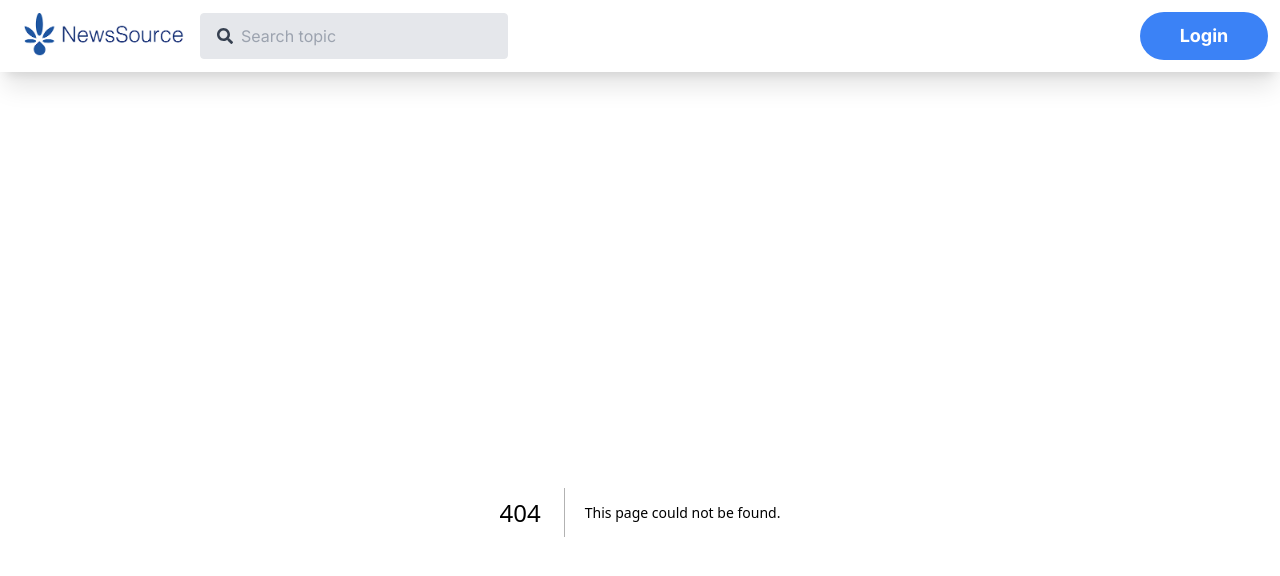
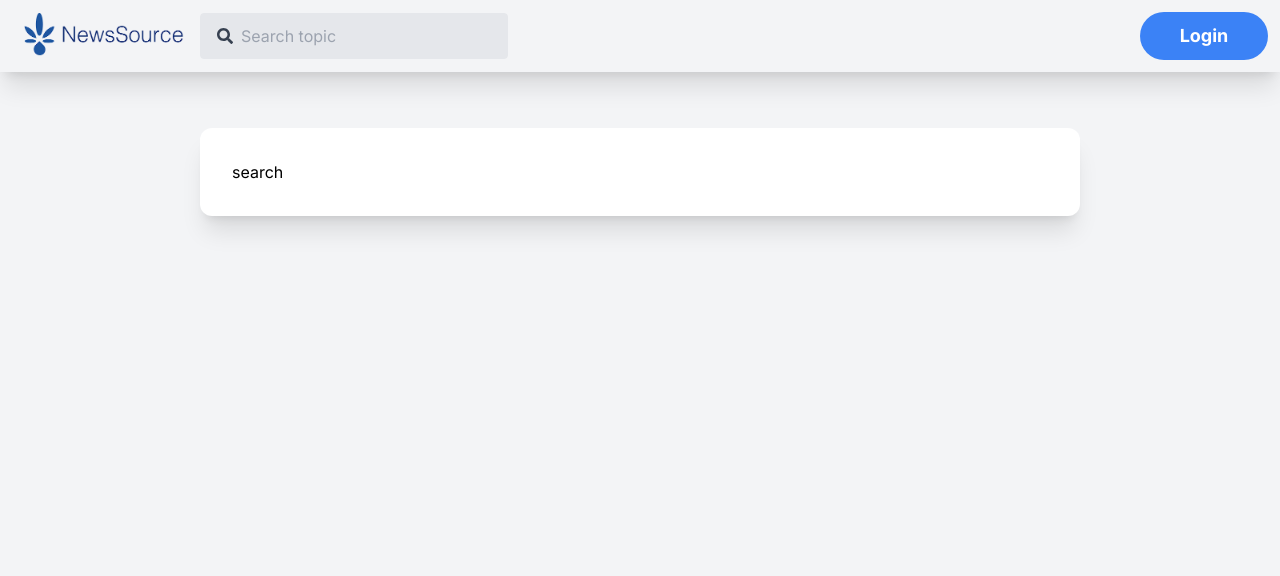
Before and after one commit to ramdhani-lukman/news-fe, a Next.js app: page /search in a window 1280 px wide. Before the commit this address had no page. Shown: the top 576 px of the page. Built offline with nearby package versions, Linux system fonts and the light colour scheme.

Commit message:
search news

```diff
--- a/app/layout.tsx
+++ b/app/layout.tsx
@@ -1,6 +1,7 @@
 import './globals.css'
 import { Inter } from 'next/font/google'
 import Navbar from '../components/navbar'
+import { useRouter } from 'next/router'
 
 const inter = Inter({ subsets: ['latin'] })
 
--- /dev/null
+++ b/app/search/page.tsx
@@ -0,0 +1,13 @@
+"use client";
+import React from 'react'
+import { useRouter } from 'next/router';
+import Search from '@/components/search';
+
+
+export default function page() {
+  return (
+    <div className="my-4 bg-white h-100 rounded-xl p-8 divide-y grow shadow-xl">
+      <Search/>
+    </div>
+  )
+}
--- a/components/navbar.tsx
+++ b/components/navbar.tsx
@@ -17,10 +17,13 @@ export default function Navbar() {
         }else{
             setIsLogedIn(false);
         }
-    }, [user])
+    }, [user]);
 
-    const handleSubmit = () => {
-        return window.location.href = "/search"
+    const handleSubmit = (e : any) =>{
+        e.preventDefault();
+        const baseURL = process.env.NEXT_PUBLIC_APP_BASEURL;
+        const completeURL = baseURL + "/search?q="+search;
+        window.location.href = completeURL
     }
 
     return (
@@ -29,7 +32,7 @@ export default function Navbar() {
                 <Link href="/">
                     <img src="/images/logo.png" className="max-w-[160px]" />
                 </Link>
-                <form onSubmit={handleSubmit}>
+                <form onSubmit={(e) => handleSubmit(e)}>
                     <div className="flex items-center ml-4 delay-75
                                 appearance-none w-full bg-gray-200 text-gray-700 border
                                 border-gray-200 rounded py-3 px-4 leading-tight
--- /dev/null
+++ b/components/search.tsx
@@ -0,0 +1,7 @@
+"use client";
+import React from "react";
+import { useRouter } from "next/router";
+
+export default function Search() {
+	return <div>search</div>;
+}
```
Also changed, not shown: 1 other file (tests, documents, lock files or other folders).
